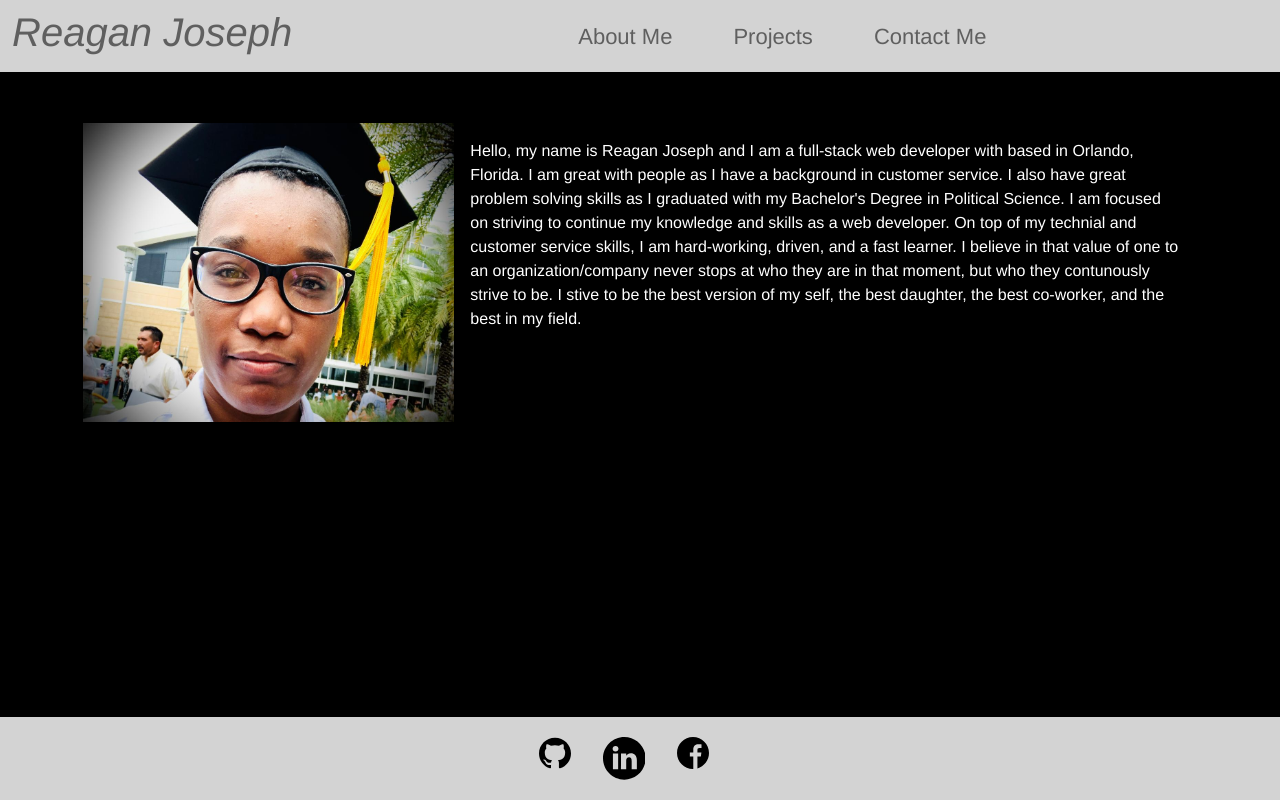
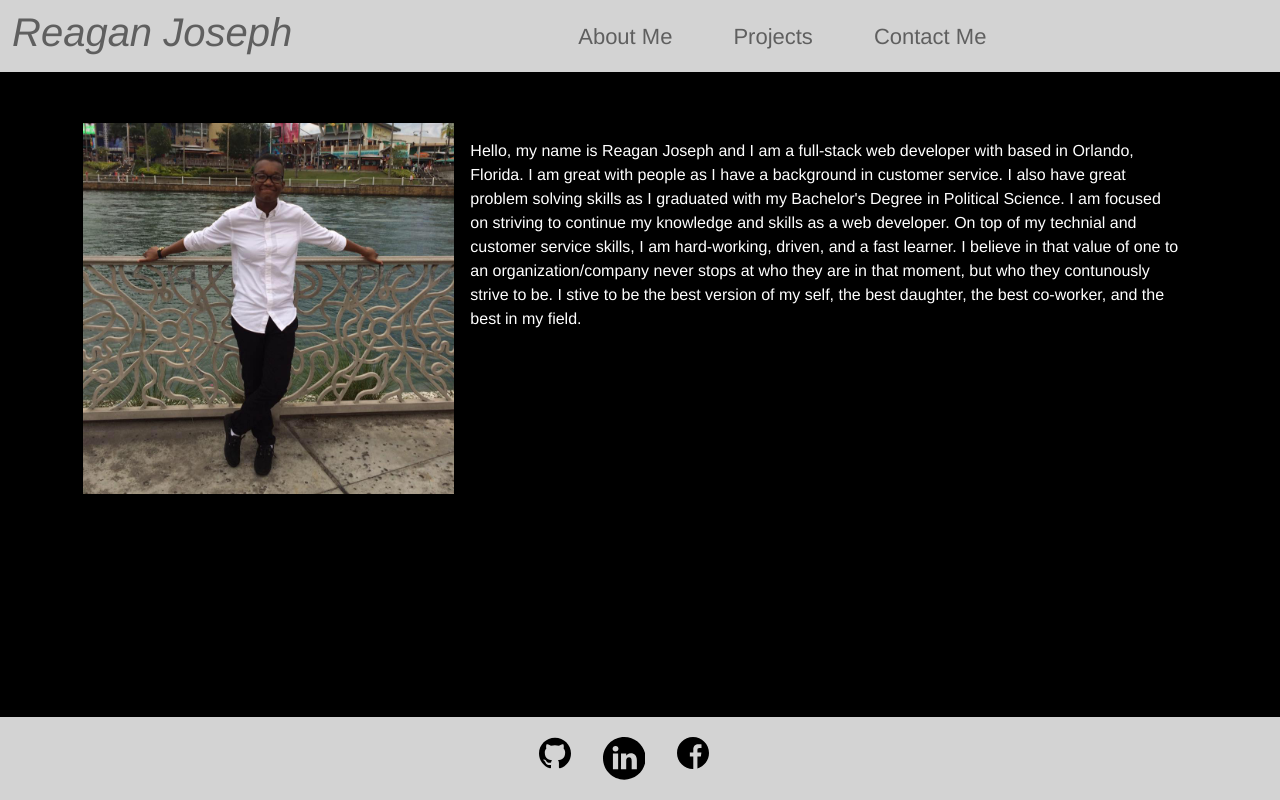
Before and after one commit to reaganjoseph26/Portfolio, a React (Create React App) app: page / in a window 1280 px wide. Built offline with nearby package versions, Linux system fonts and the light colour scheme.

Commit message:
new image of self

```diff
--- a/src/components/About/index.js
+++ b/src/components/About/index.js
@@ -6,7 +6,7 @@ function About() {
              <div id="about-card" className="card mb-3">
                 <div className="row g-0">
                   <div className="col-md-4">
-                    <img src={require(`../../assets/images/reagan.jpg`).default} alt="Reagan."/>
+                    <img src={require(`../../assets/images/Me.jpg`).default} alt="Reagan."/>
                   </div>
                   <div className="col-md-8">
                     <div className="card-body">
```
Also changed, not shown: src/assets/images/Me.jpg (added).
